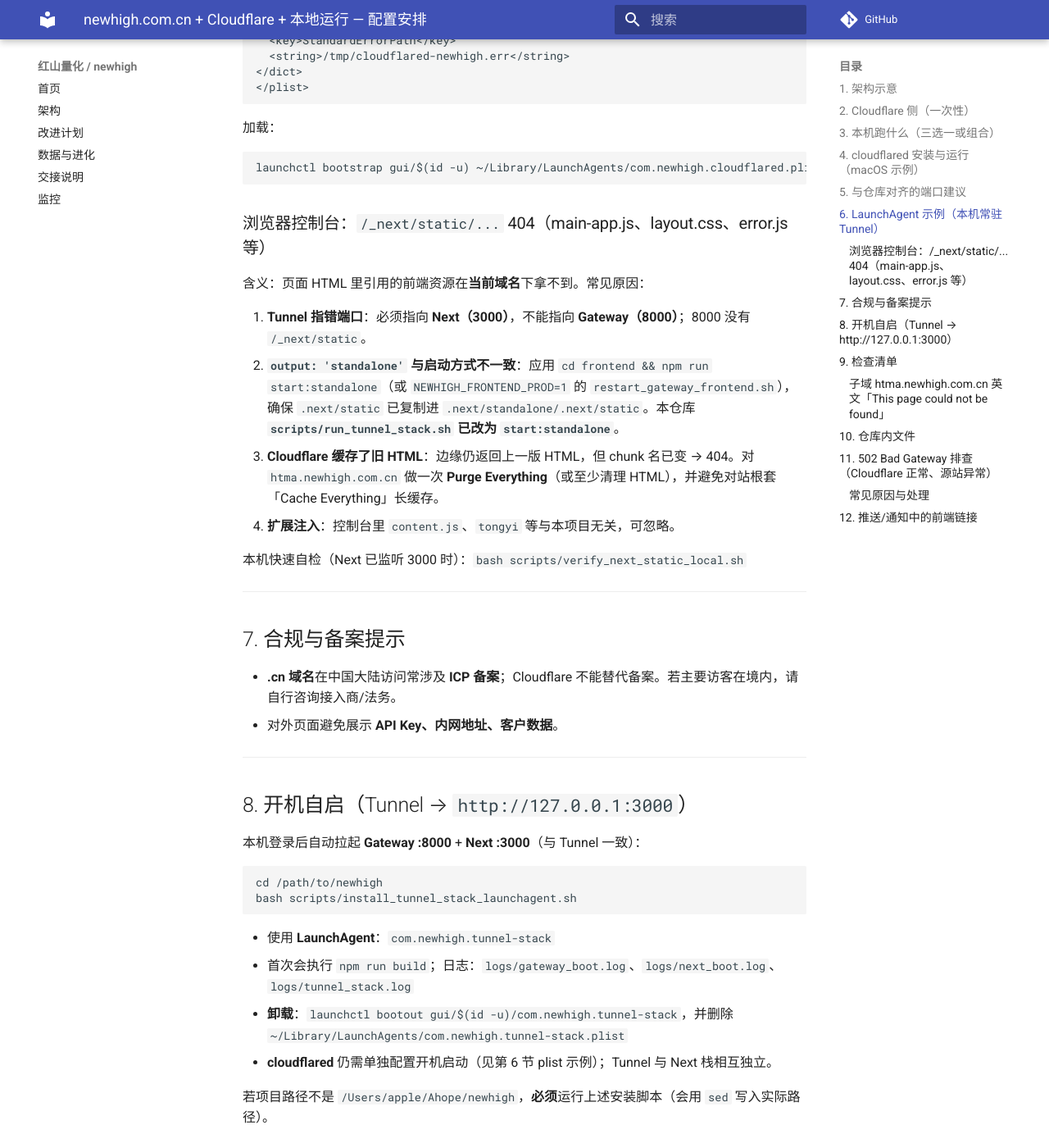
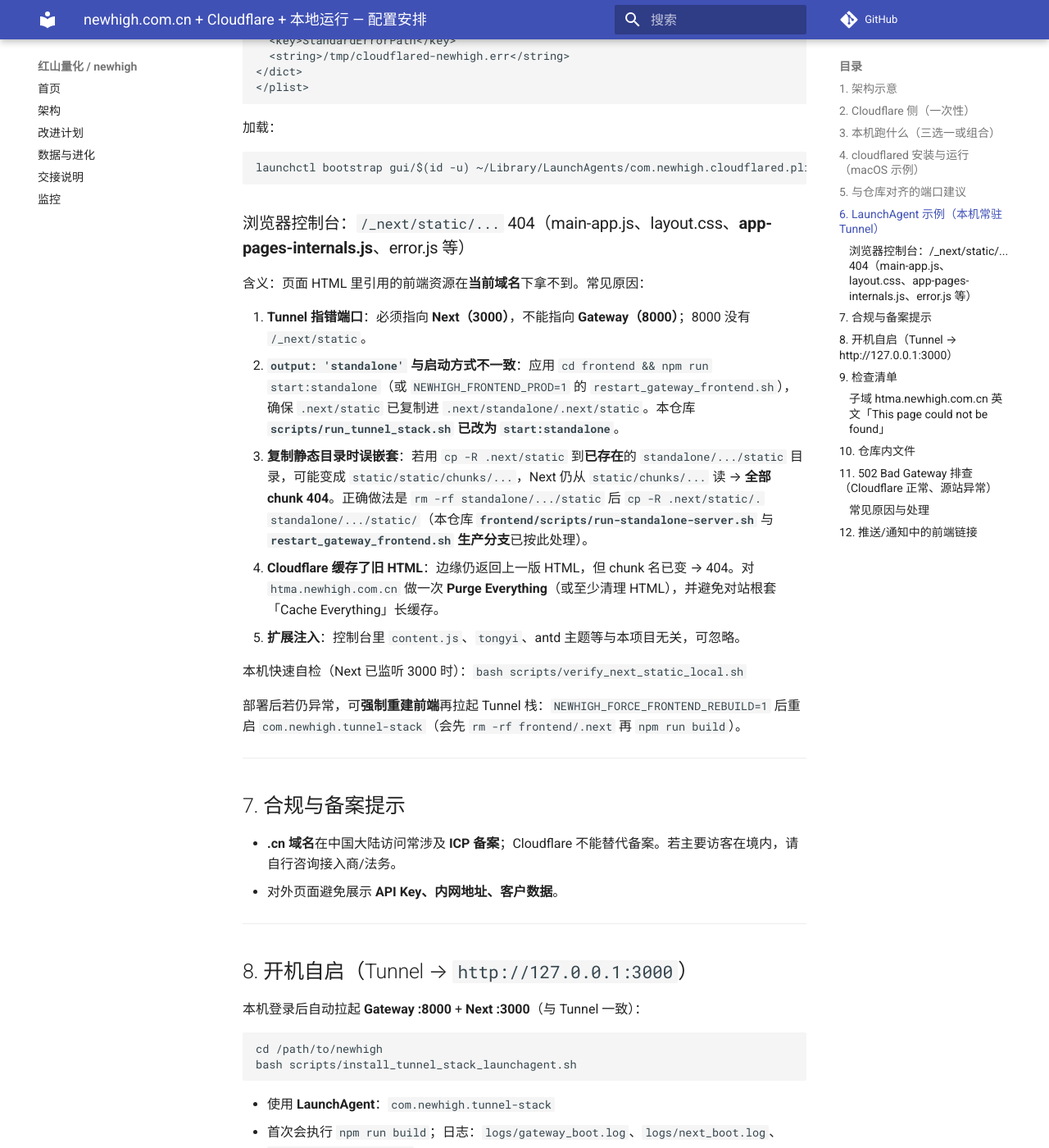
Before and after one commit to wateryu2030/newhigh2026, an MkDocs documentation site: the page built from docs/NEWHIGH_COM_CLOUDFLARE.md, in a window 1280 px wide and 1400 px high, scrolled down 3057 px. Shown: the whole window at 82% size. Built offline with MkDocs 1.6.1 and Material for MkDocs 9.7.7, drawn with Linux system fonts in a browser that asks for light colours; comment, search, counter and statistics services are not loaded.

Commit message:
fix(frontend): standalone 静态资源同步，消除 /_next/static 与 app-pages-internals 404
- run-standalone-server.sh：校验 build 产物、清空后 cp static/.、同步 BUILD_ID
- restart 生产模式与文档：避免 static 目录误嵌套
- tunnel-stack：NEWHIGH_FORCE_FRONTEND_REBUILD=1 强制重建
- verify_next_static：多路径探测并提示修复命令

Made-with: Cursor

````diff
--- a/docs/NEWHIGH_COM_CLOUDFLARE.md
+++ b/docs/NEWHIGH_COM_CLOUDFLARE.md
@@ -126,16 +126,19 @@ Tunnel 的 **Public Hostname** 填：`http://127.0.0.1:4173` 或 `http://127.0.0
 launchctl bootstrap gui/$(id -u) ~/Library/LaunchAgents/com.newhigh.cloudflared.plist
 ```
 
-### 浏览器控制台：`/_next/static/...` 404（main-app.js、layout.css、error.js 等）
+### 浏览器控制台：`/_next/static/...` 404（main-app.js、layout.css、**app-pages-internals.js**、error.js 等）
 
 含义：页面 HTML 里引用的前端资源在**当前域名**下拿不到。常见原因：
 
 1. **Tunnel 指错端口**：必须指向 **Next（3000）**，不能指向 **Gateway（8000）**；8000 没有 `/_next/static`。
 2. **`output: 'standalone'` 与启动方式不一致**：应用 `cd frontend && npm run start:standalone`（或 `NEWHIGH_FRONTEND_PROD=1` 的 `restart_gateway_frontend.sh`），确保 `.next/static` 已复制进 `.next/standalone/.next/static`。本仓库 **`scripts/run_tunnel_stack.sh` 已改为 `start:standalone`**。
-3. **Cloudflare 缓存了旧 HTML**：边缘仍返回上一版 HTML，但 chunk 名已变 → 404。对 `htma.newhigh.com.cn` 做一次 **Purge Everything**（或至少清理 HTML），并避免对站根套「Cache Everything」长缓存。
-4. **扩展注入**：控制台里 `content.js`、`tongyi` 等与本项目无关，可忽略。
+3. **复制静态目录时误嵌套**：若用 `cp -R .next/static` 到**已存在**的 `standalone/.../static` 目录，可能变成 `static/static/chunks/...`，Next 仍从 `static/chunks/...` 读 → **全部 chunk 404**。正确做法是 `rm -rf standalone/.../static` 后 `cp -R .next/static/. standalone/.../static/`（本仓库 **`frontend/scripts/run-standalone-server.sh`** 与 **`restart_gateway_frontend.sh` 生产分支**已按此处理）。
+4. **Cloudflare 缓存了旧 HTML**：边缘仍返回上一版 HTML，但 chunk 名已变 → 404。对 `htma.newhigh.com.cn` 做一次 **Purge Everything**（或至少清理 HTML），并避免对站根套「Cache Everything」长缓存。
+5. **扩展注入**：控制台里 `content.js`、`tongyi`、antd 主题等与本项目无关，可忽略。
 
 本机快速自检（Next 已监听 3000 时）：`bash scripts/verify_next_static_local.sh`
+
+部署后若仍异常，可**强制重建前端**再拉起 Tunnel 栈：`NEWHIGH_FORCE_FRONTEND_REBUILD=1` 后重启 `com.newhigh.tunnel-stack`（会先 `rm -rf frontend/.next` 再 `npm run build`）。
 
 ---
 
````
Also changed, not shown: 5 other files.
